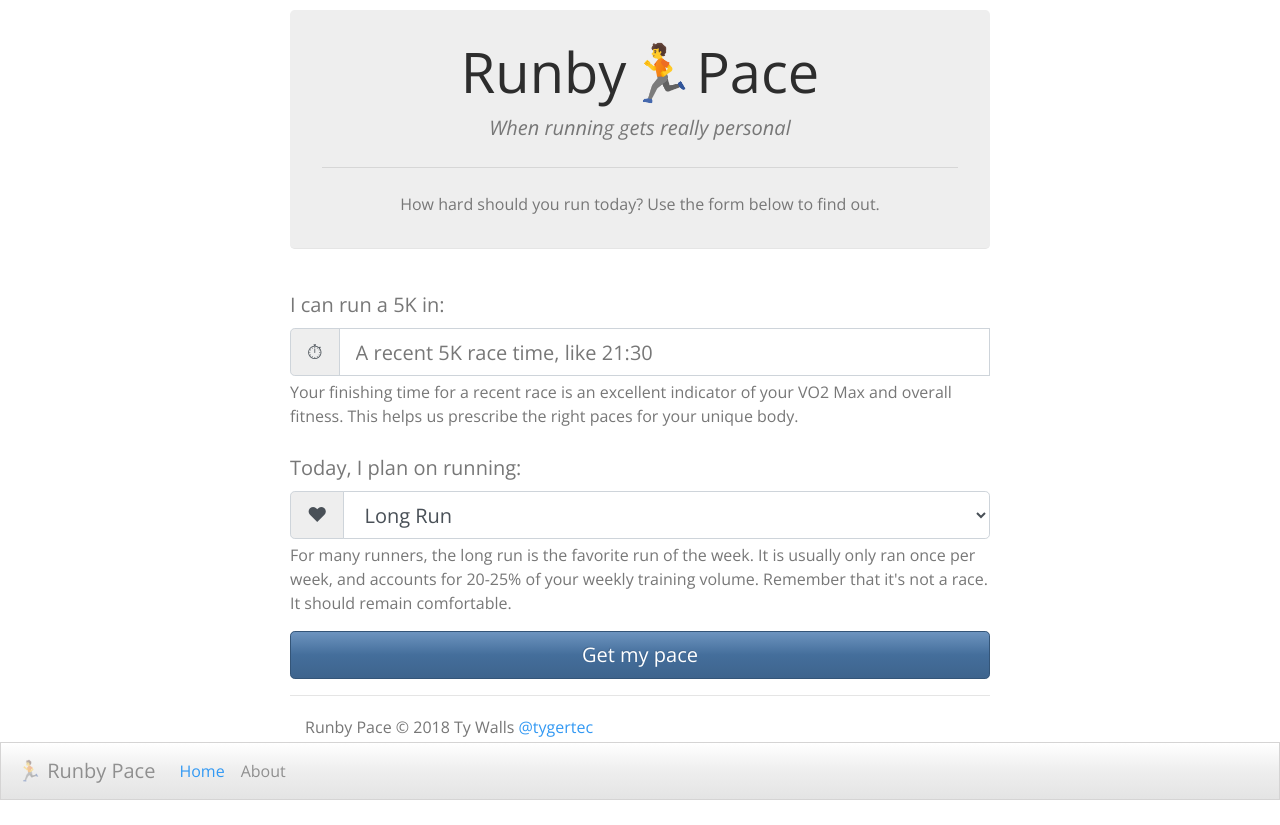
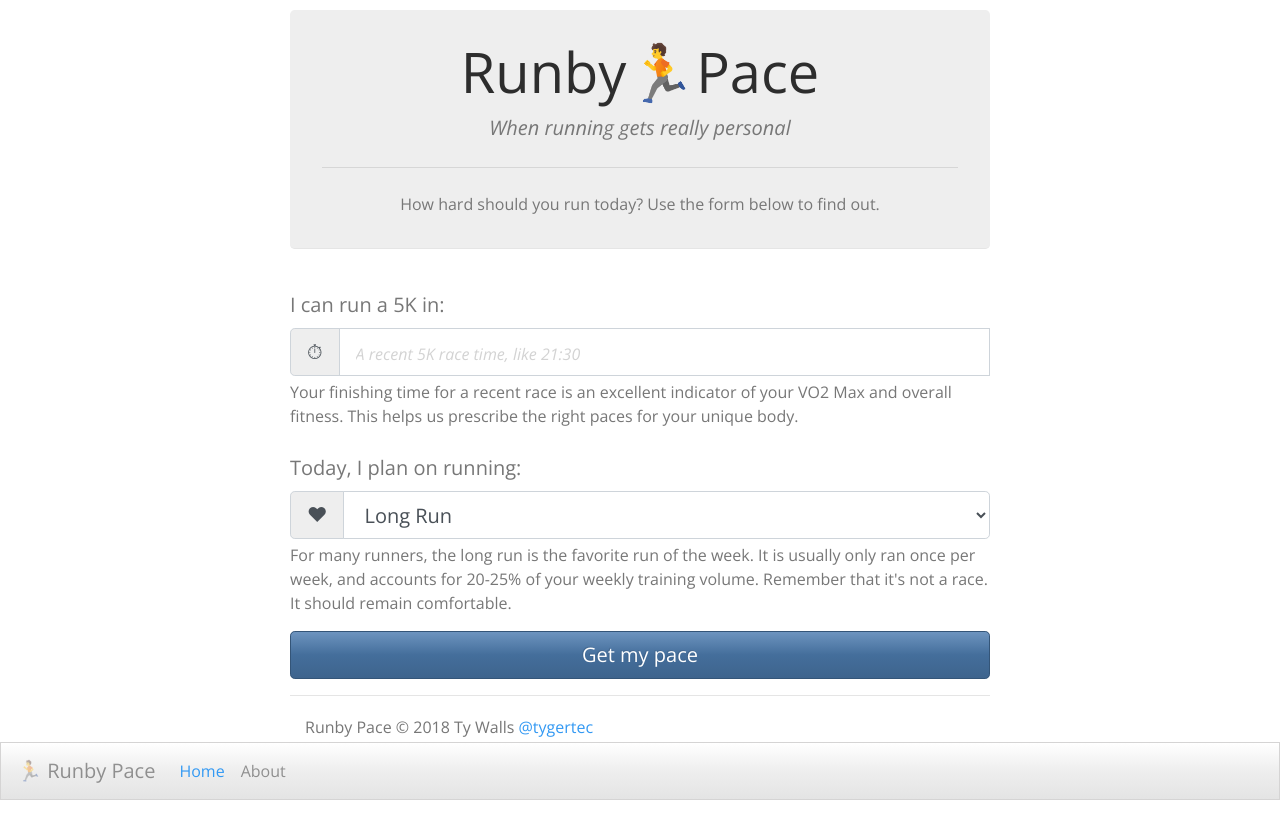
Before and after one commit to tygerbytes/runby-pace-vue, a Vue app: page / in a window 1280 px wide. Built offline with nearby package versions, Linux system fonts and the light colour scheme.

Commit message:
Style input placeholder

```diff
--- a/src/components/RunbyPace.vue
+++ b/src/components/RunbyPace.vue
@@ -274,4 +274,9 @@ export default {
 </script>
 
 <style scoped>
+  ::placeholder {
+    font-style: italic;
+    font-size: 1rem;
+    color: lightgray;
+  }
 </style>
```
